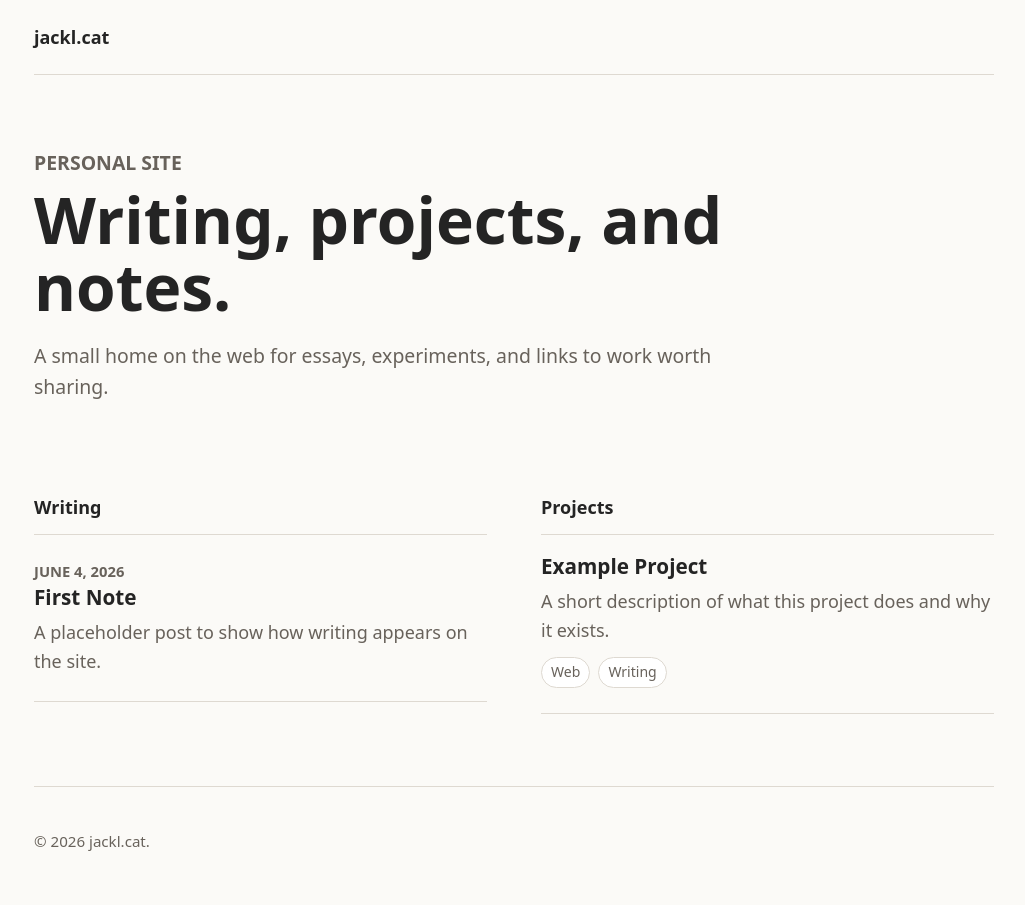
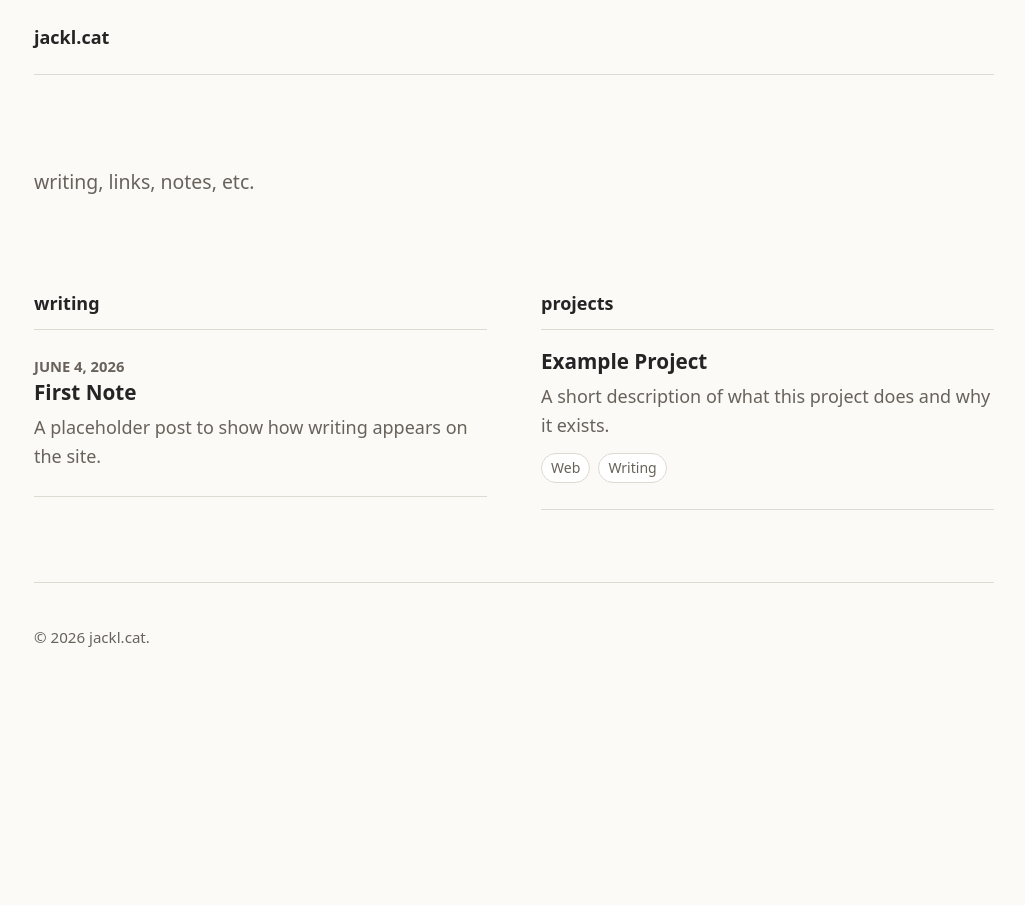
Before and after one commit to jackcml/personal-site, a Jekyll site: the page built from index.md, in a window 1280 px wide. Shown: the whole page, without its empty margins (126-1151 px from the left). Built offline with Jekyll 4.4.1, drawn with Linux system fonts in a browser that asks for light colours.

Commit message:
clear slop from index

```diff
--- a/index.md
+++ b/index.md
@@ -4,17 +4,15 @@ title: Home
 ---
 
 <section class="intro">
-  <p class="eyebrow">Personal site</p>
-  <h1>Writing, projects, and notes.</h1>
   <p>
-    A small home on the web for essays, experiments, and links to work worth sharing.
+    writing, links, notes, etc.
   </p>
 </section>
 
 <section class="section-grid" aria-label="Recent writing and projects">
   <div>
     <div class="section-heading">
-      <h2>Writing</h2>
+      <h2>writing</h2>
     </div>
 
     <div class="list">
@@ -32,7 +30,7 @@ title: Home
 
   <div>
     <div class="section-heading">
-      <h2>Projects</h2>
+      <h2>projects</h2>
     </div>
 
     <div class="list">
```
